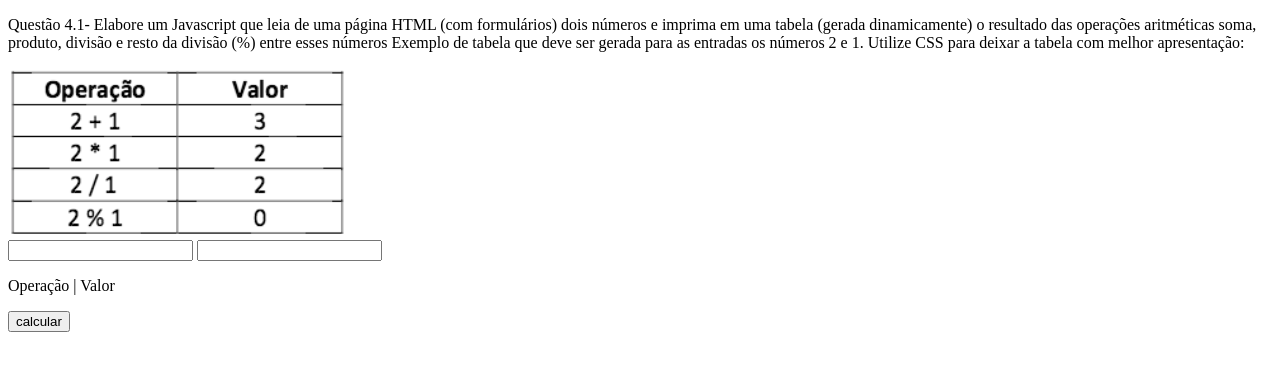
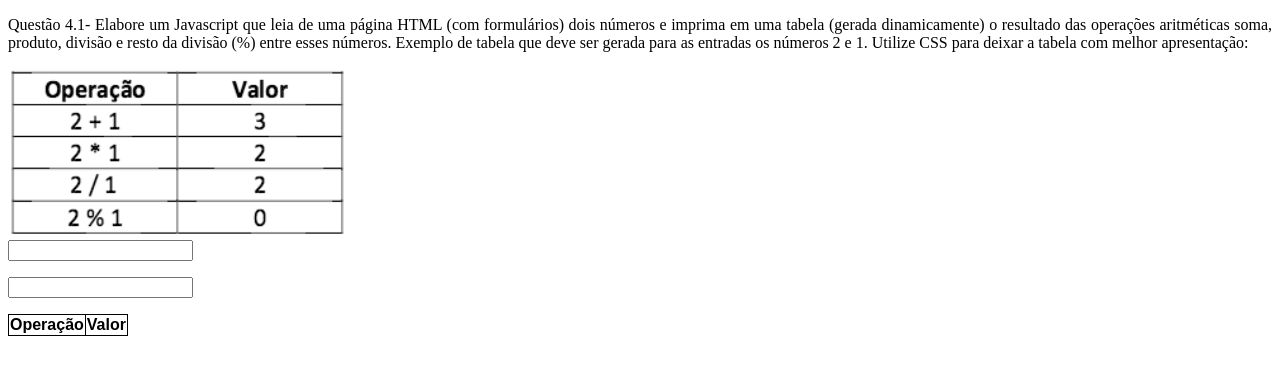
Before and after one commit to ednaldomartins/Nivelamento-Web, a plain HTML site: page root/questao-1.html in a window 1280 px wide. Drawn offline with Linux system fonts and the light colour scheme.

Commit message:
Remoção de botão e utilização dos inputs para criar tabela.

```diff
--- a/root/questao-1.html
+++ b/root/questao-1.html
@@ -3,29 +3,46 @@
     <head>
         <meta charset="UTF-8">
         <title>Questão 4.1</title>
+        <link rel = "stylesheet" href = "css/questao1.css">
     </head>
     <body>
         <p>
             Questão 4.1- Elabore um Javascript que leia de uma página HTML (com formulários)
             dois números e imprima em uma tabela (gerada dinamicamente) o resultado das
-            operações aritméticas soma, produto, divisão e resto da divisão (%) entre esses números
+            operações aritméticas soma, produto, divisão e resto da divisão (%) entre esses números.
             Exemplo de tabela que deve ser gerada para as entradas os números 2 e 1. Utilize CSS
             para deixar a tabela com melhor apresentação:
         </p>
         <img src="img/questao-4-1-tabela.png" alt="Tabela da questão 4.1">
 
-        <!--
-            Em Construção:
-            ! O código ainda vai receber os valores do input, e calcular em tempo real.
-        -->
         <form>
-            <input type="number" id="n1" >
-            <input type="number" id="n2" >
-            <p>Operação | Valor</p>
+            <input id="n1" type="number" onchange="calcular()" ></p>
+            <input id="n2" type="number" onchange="calcular()" ></p>
         </form>
 
+        <table id = "tabela">
+            <thead>
+                <tr>
+                    <th>Operação</th>
+                    <th>Valor</th>
+                </tr>
+            </thead>
+
+            <tbody id = "corpoTabela">
+
+            </tbody>
+        </table>
+
+        <template id = "templateTabela">
+            <tr>
+                <td></td>
+                <td></td>
+            </tr>
+        </template>
+
         <div id="output"></div>
-        <button onclick="calcular()">calcular</button>
+
         <script src="js/questao-1.js"></script>
+
     </body>
 </html>
```
